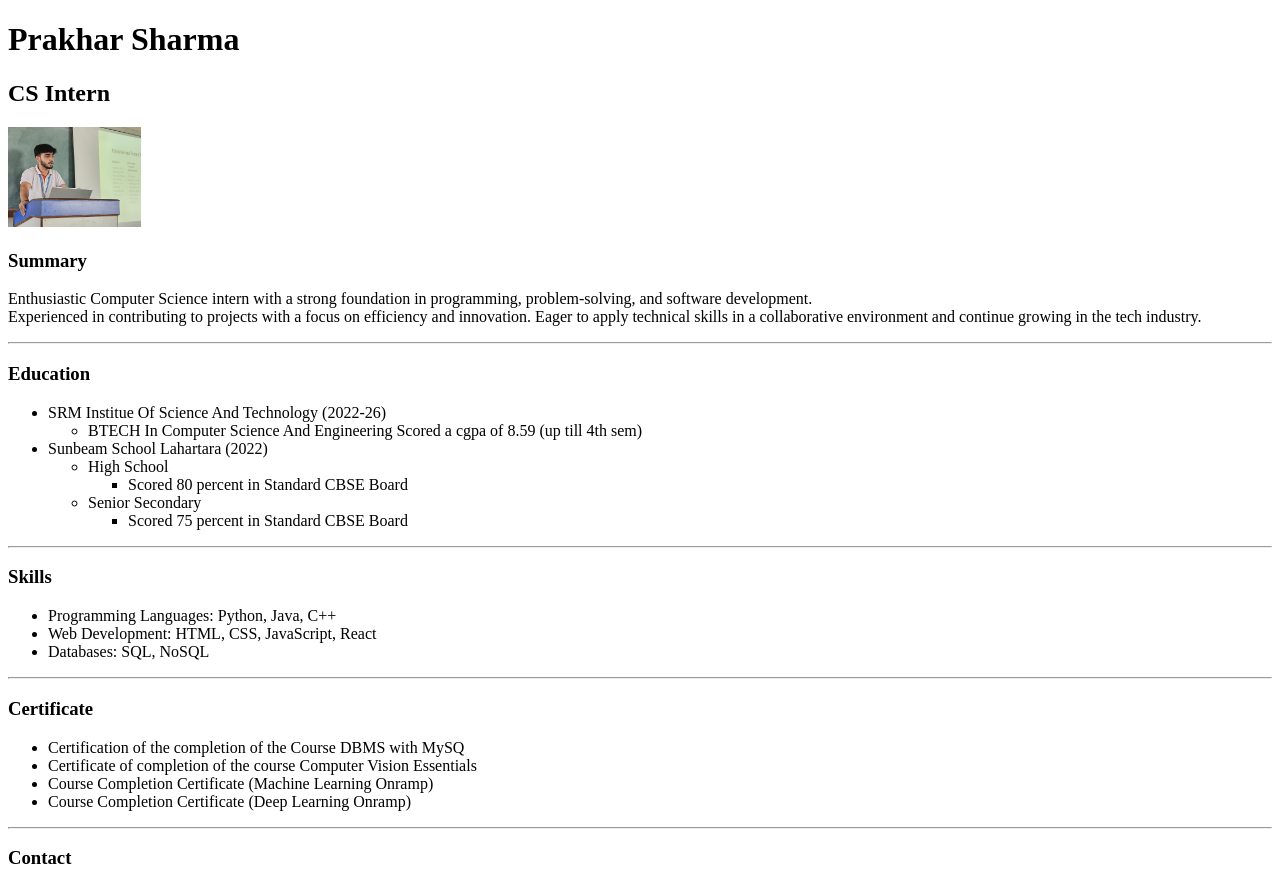
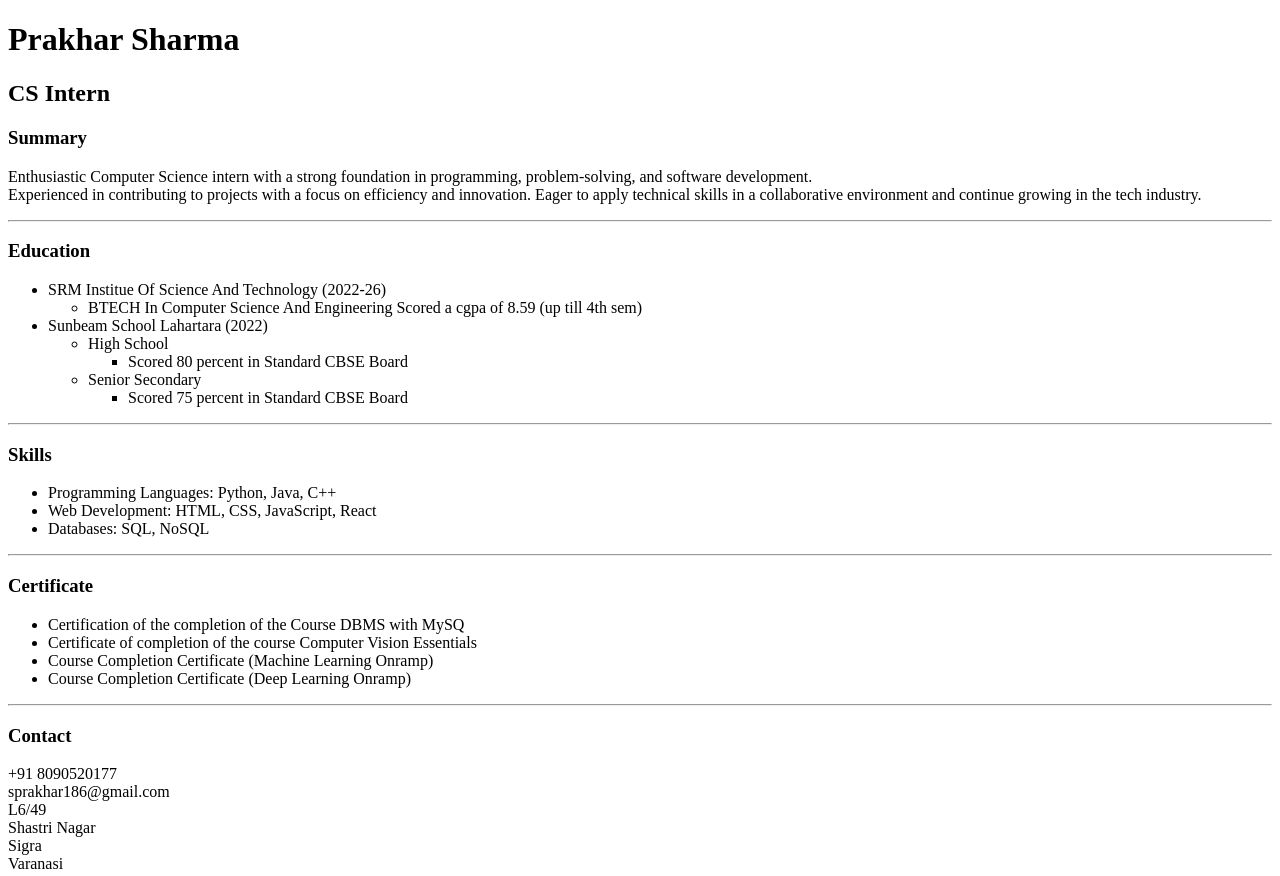
Before and after one commit to Prakhar9001/html-resume, a plain HTML site: page index.html in a window 1280 px wide. Shown: the top 876 px of the page. Drawn offline with Linux system fonts and the light colour scheme.

Commit message:
Update index.html

```diff
--- a/index.html
+++ b/index.html
@@ -8,7 +8,7 @@
 <body>
   <h1>Prakhar Sharma</h1>
   <h2>CS Intern</h2>
-  <img src="./images/WhatsApp Image 2024-09-08 at 03.16.13_2c4d26c6.jpg" height="100px" alt="Prakhar's Photo">
+
   <h3>Summary</h3>
   <p>Enthusiastic Computer Science intern with a strong foundation in programming, problem-solving, and software development.<br> Experienced in contributing to projects with a focus on efficiency and innovation. Eager to apply technical skills in a collaborative environment and continue growing in the tech industry.</p>
   <hr>
```
